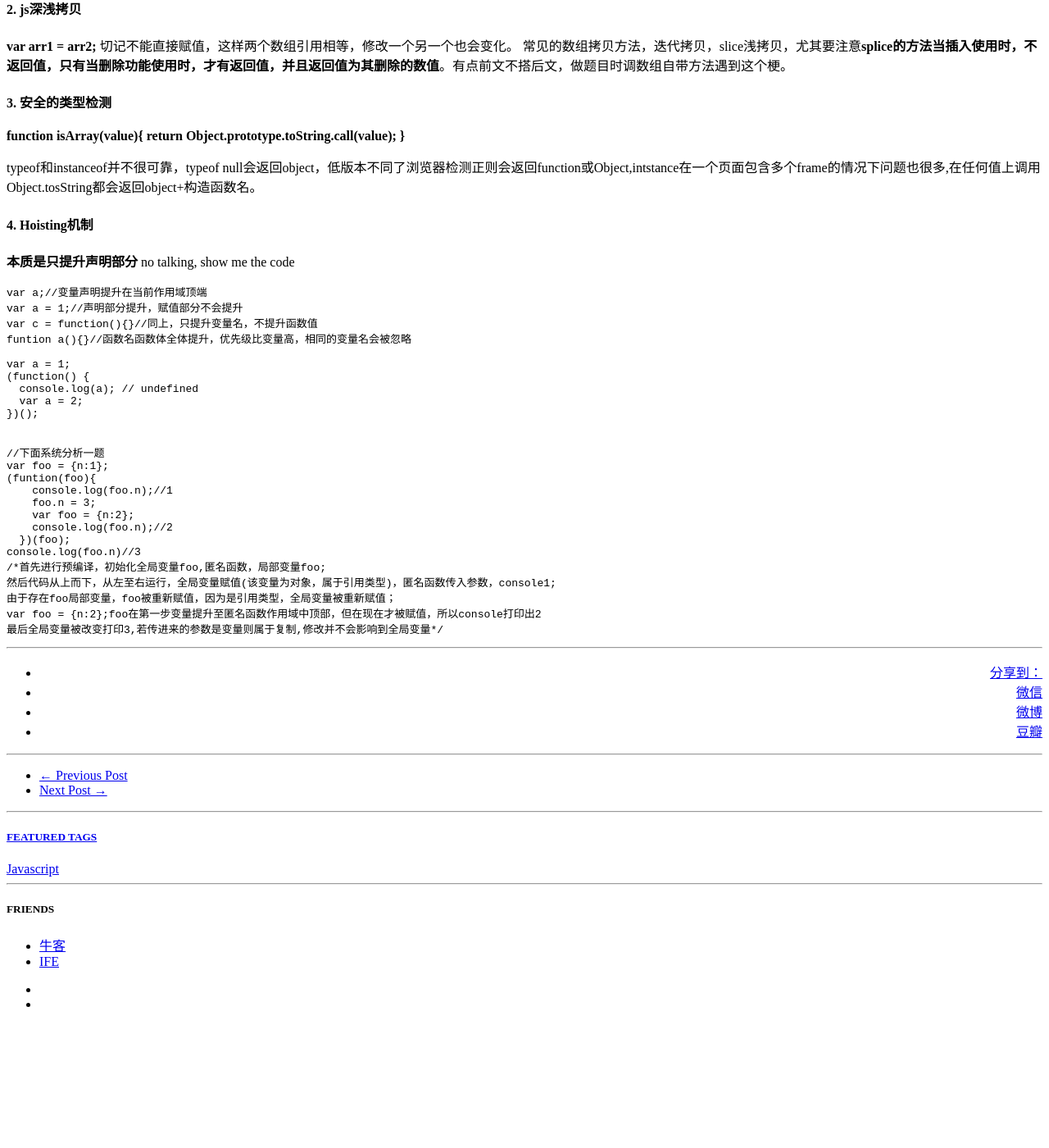
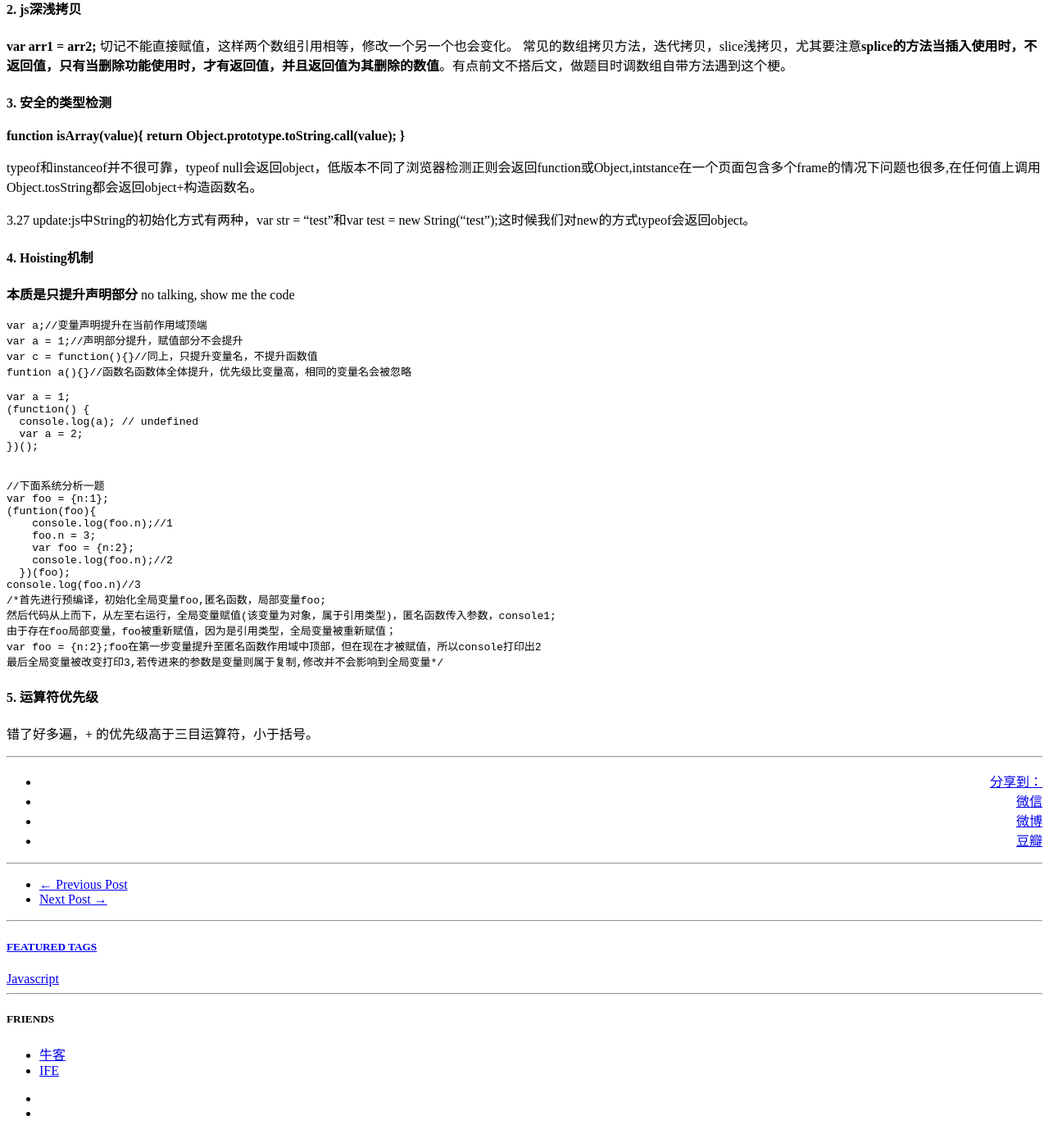
Before and after one commit to UnscientificMisaka/UnscientificMisaka.github.io, a Jekyll site: the page built from _posts/2017-3-18-jsTicks.markdown, in a window 1280 px wide and 1400 px high, scrolled down 655 px. Shown: the whole window at 82% size. Built offline with Jekyll 4.4.1, drawn with Linux system fonts in a browser that asks for light colours; comment, search, counter and statistics services are not loaded; before the commit the page ends 1931 px from its top, so only the background shows below that.

Commit message:
update blog

```diff
--- a/_posts/2017-3-18-jsTicks.markdown
+++ b/_posts/2017-3-18-jsTicks.markdown
@@ -31,6 +31,8 @@ tags:
 
 typeof和instanceof并不很可靠，typeof null会返回object，低版本不同了浏览器检测正则会返回function或Object,intstance在一个页面包含多个frame的情况下问题也很多,在任何值上调用Object.tosString都会返回object+构造函数名。
 
+3.27 update:js中String的初始化方式有两种，var str = "test"和var test = new String("test");这时候我们对new的方式typeof会返回object。
+
 #### 4. Hoisting机制
 <b>本质是只提升声明部分</b>
 no talking, show me the code
@@ -61,3 +63,6 @@ no talking, show me the code
     由于存在foo局部变量，foo被重新赋值，因为是引用类型，全局变量被重新赋值；
     var foo = {n:2};foo在第一步变量提升至匿名函数作用域中顶部，但在现在才被赋值，所以console打印出2
     最后全局变量被改变打印3,若传进来的参数是变量则属于复制,修改并不会影响到全局变量*/
+
+#### 5. 运算符优先级
+错了好多遍，+ 的优先级高于三目运算符，小于括号。
```
